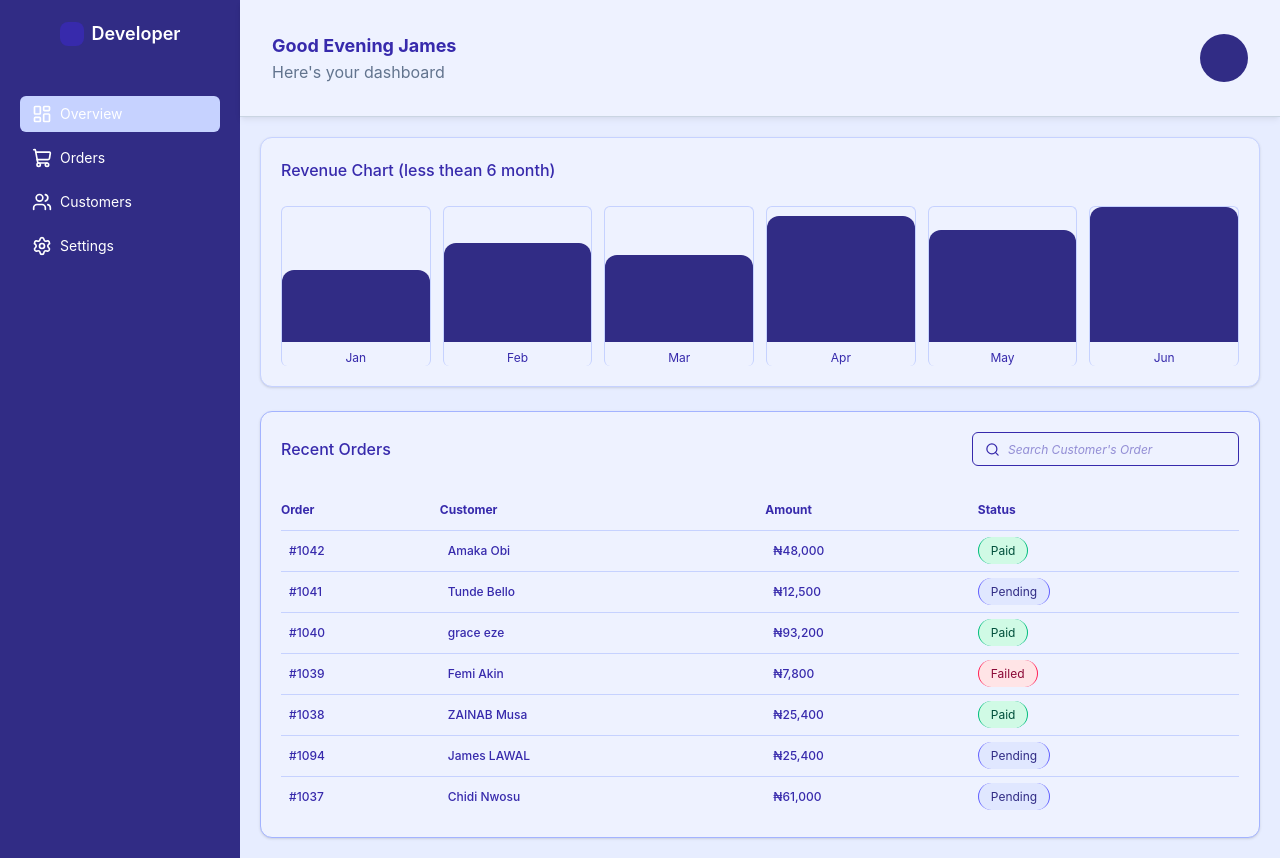
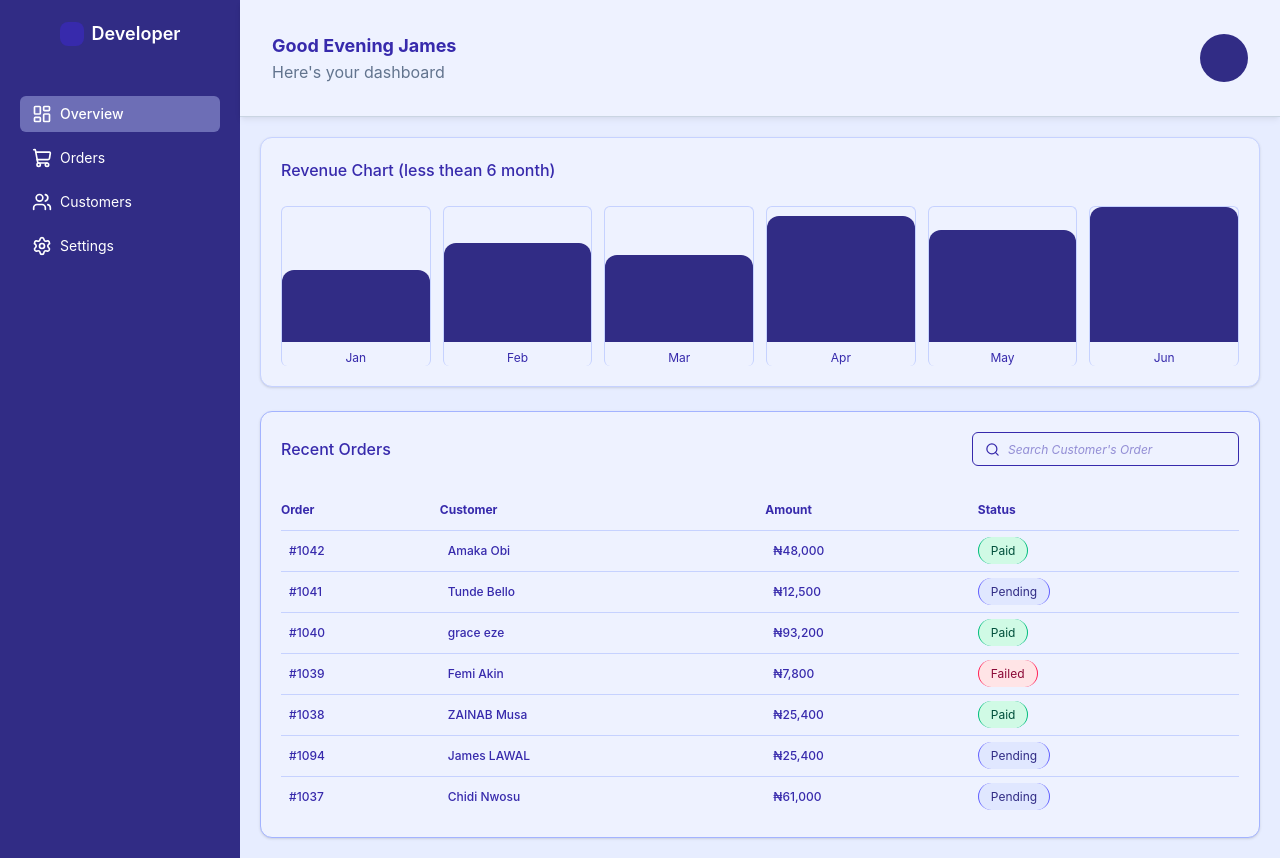
Before and after one commit to Jasgitcodes/sales-dashboard, a React (Vite) app: page / in a window 1280 px wide. Built offline with nearby package versions, Linux system fonts and the light colour scheme.

Commit message:
feat: fixed-theme

```diff
--- a/src/components/SideBar.jsx
+++ b/src/components/SideBar.jsx
@@ -19,7 +19,7 @@ const SideBar = () => {
                         <button
                             key={navItem.name}
                             onClick={() => setActive(navItem.name)}
-                            className={`flex w-full gap-2 px-3 py-2 rounded-md ${isActive ? "bg-indigo-200" : "hover:bg-indigo-200/40"}`}
+                            className={`flex w-full gap-2 px-3 py-2 rounded-md ${isActive ? "bg-indigo-200/40 font-medium" : "hover:bg-indigo-200/20"}`}
                         >
                             <Icon size={20} />
                             {navItem.name}
```
